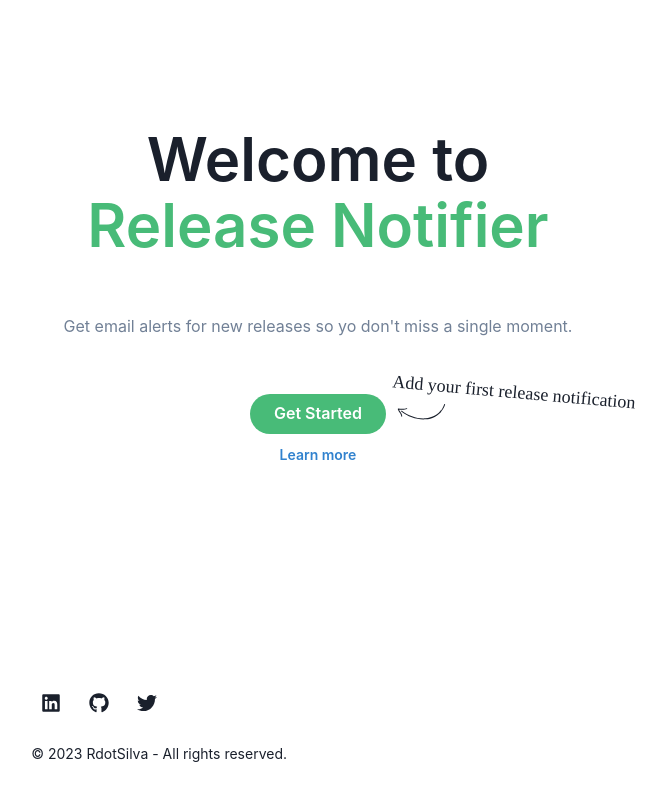
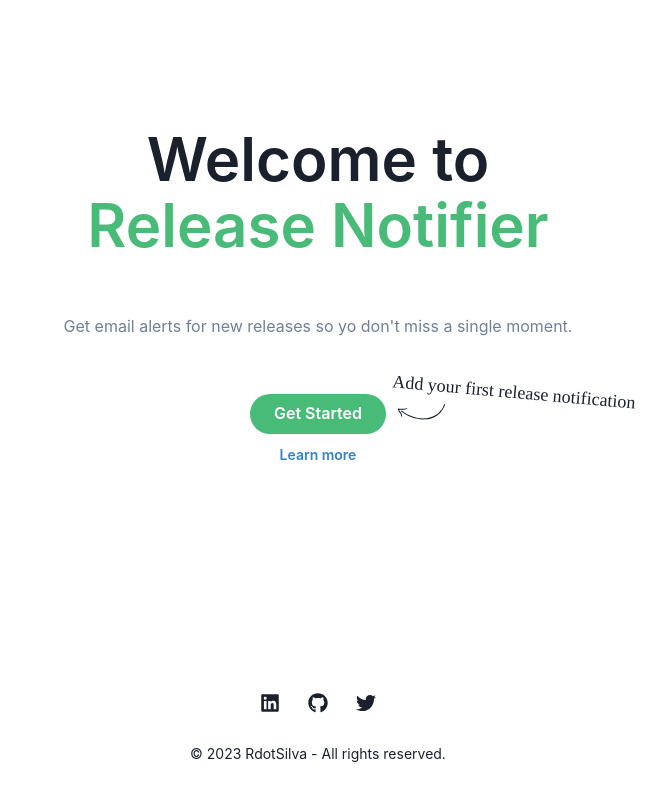
Before and after one commit to RdotSilva/TypeScript-React-Media-Release-Notifier-UI, a React (Create React App) app: page / in a window 1280 px wide. Shown: the part 194-994 px from the top of the page, without its empty margins (322-988 px from the left). Built offline with nearby package versions, Linux system fonts and the light colour scheme.

Commit message:
Fix footer alignment

```diff
--- a/src/components/Footer/Footer.tsx
+++ b/src/components/Footer/Footer.tsx
@@ -10,7 +10,7 @@ import { FaGithub, FaLinkedin, FaTwitter } from "react-icons/fa";
 const Footer = () => (
   <Container as="footer" role="contentinfo" py={{ base: "12", md: "16" }}>
     <Stack spacing={{ base: "4", md: "5" }}>
-      <Stack justify="space-between" direction="row" align="center">
+      <Stack justify="center" direction="row" align="center">
         <ButtonGroup variant="ghost">
           <IconButton
             as="a"
@@ -32,9 +32,11 @@ const Footer = () => (
           />
         </ButtonGroup>
       </Stack>
-      <Text fontSize="sm" color="subtle">
-        &copy; {new Date().getFullYear()} RdotSilva - All rights reserved.
-      </Text>
+      <Stack justify="center" direction="row" align="center">
+        <Text fontSize="sm" color="subtle">
+          &copy; {new Date().getFullYear()} RdotSilva - All rights reserved.
+        </Text>
+      </Stack>
     </Stack>
   </Container>
 );
```
